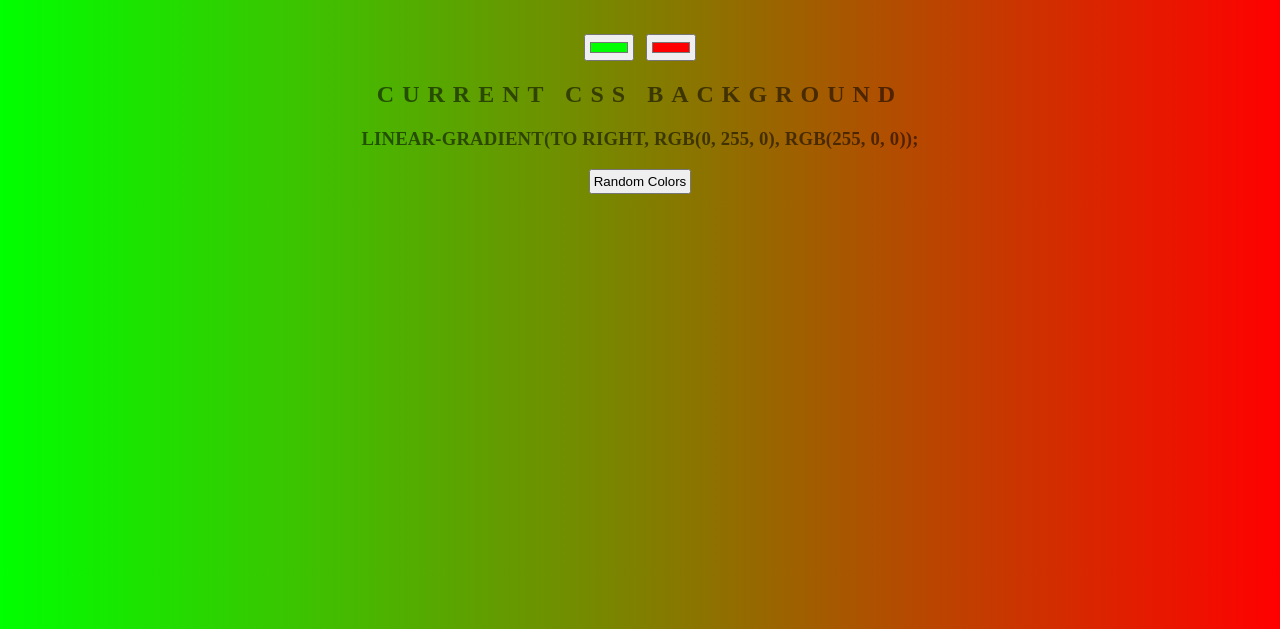
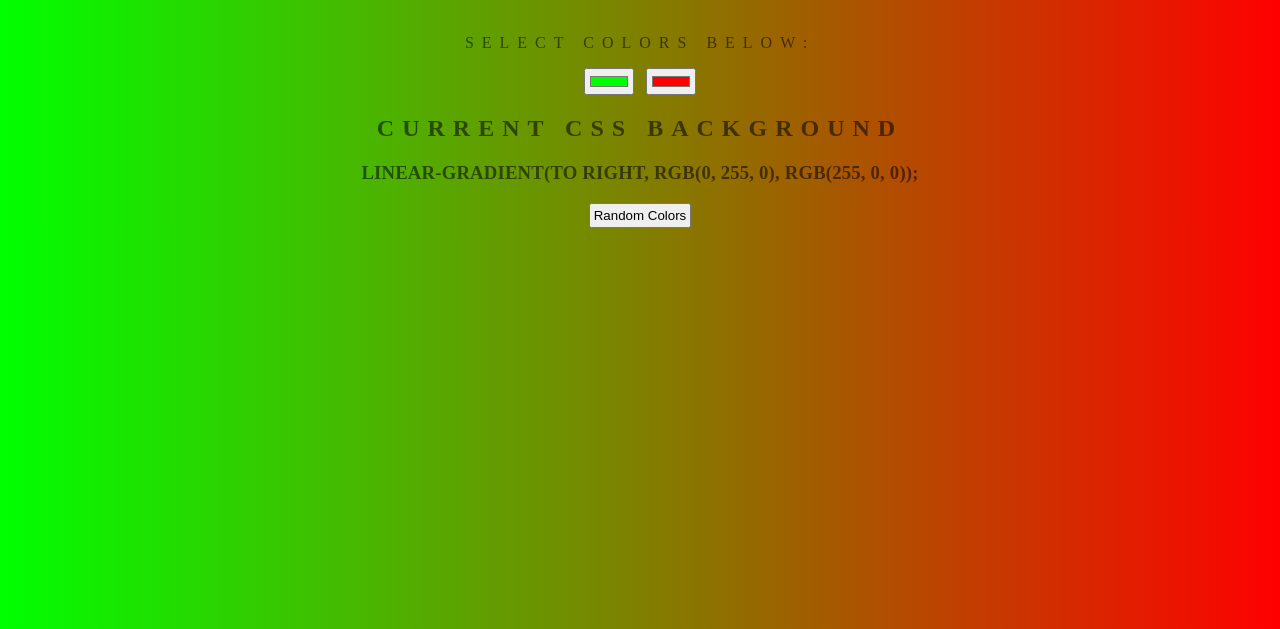
Before and after one commit to iperun23/color-picker, a plain HTML site: page index.html in a window 1280 px wide. Shown: the part 171-800 px from the top of the page. Drawn offline with Linux system fonts and the light colour scheme.

Commit message:
added containers

```diff
--- a/index.html
+++ b/index.html
@@ -9,12 +9,20 @@
 </head>
 
 <body id="gradient">
+
+   <div class="container">
        <h1>Background Generator</h1>
+       <p>Select colors below:</p>
+       <div class="button-container">
            <input class="color1" type="color" name="color1" value="#00ff00">
            <input class="color2" type="color" name="color2" value="#ff0000">
+       </div>
        <h2>Current CSS Background</h2>
        <h3></h3>
+       <div class="random-button">
            <button id="colorbutton">Random Colors</button>
+       </div>
+   </div>
 
     <script type="text/javascript" src="script.js"></script>
 </body>
```
Lines whose indentation alone changed are shown as unchanged.
